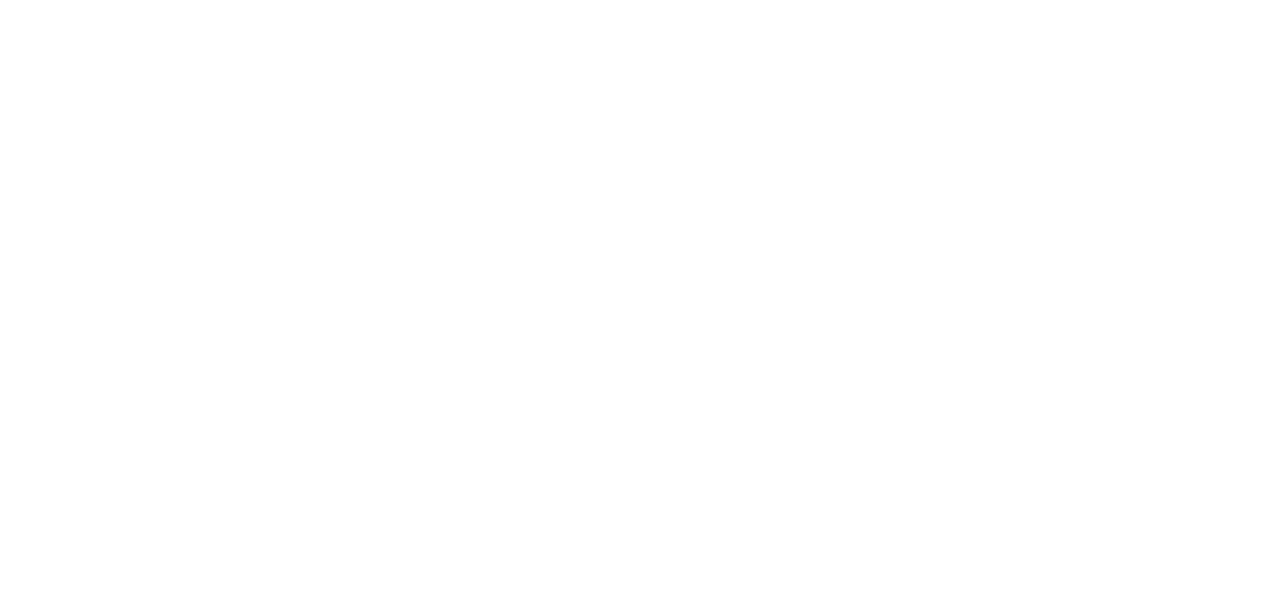
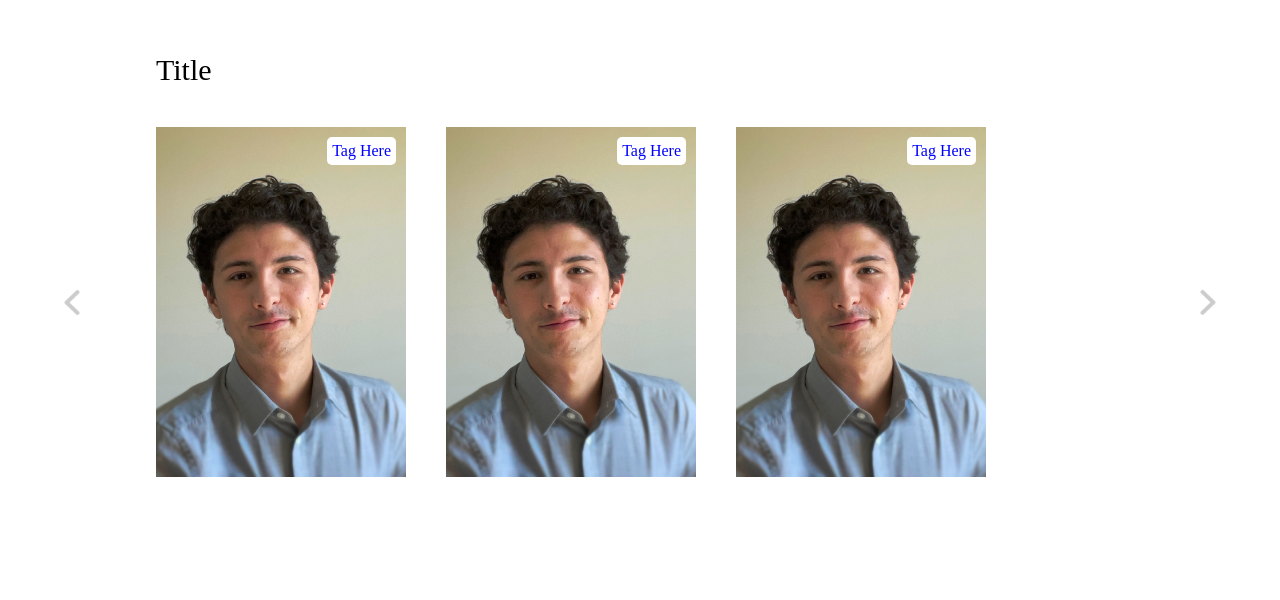
Before and after one commit to GabeDiniz/experience-carousel, a plain HTML site: page index.html in a window 1280 px wide. Drawn offline with Linux system fonts and the light colour scheme.

Commit message:
Update: working static temporary images

```diff
--- a/index.html
+++ b/index.html
@@ -1,7 +1,6 @@
 <!DOCTYPE html>
 <html lang="en">
-    <script src="script.js">
-    </script>
+    <script src="script.js"></script>
     <head>
         <title>Carousel</title>
         <link rel="stylesheet" type="text/css" href="style.css">
@@ -10,6 +9,36 @@
     </head>
 
     <body class="body">
+        <section class="product">
+            <h2 class="product-category">Title</h2>
+            <button class="pre-btn"><img src="images/arrow.png" ></button>
+            <button class="nxt-btn"><img src="images/arrow.png" ></button>
+            <div class="product-container">
+                <div class="product-card">
+                    <div class="product-image">
+                        <span class="tag">Tag here</span>
+                        <img class="product-thumb" src="images/Headshot.JPG" />
+                        <button class="card-btn">View project</button>
+                    </div>
+                </div>
+                <div class="product-card">
+                    <div class="product-image">
+                        <span class="tag">Tag here</span>
+                        <img class="product-thumb" src="images/Headshot.JPG" />
+                        <button class="card-btn">View project</button>
+                    </div>
+                </div>
+                <div class="product-card">
+                    <div class="product-image">
+                        <span class="tag">Tag here</span>
+                        <img class="product-thumb" src="images/Headshot.JPG" />
+                        <button class="card-btn">View project</button>
+                    </div>
+                </div>
+            </div>
+
+
+        </section>
 
     </body>
 
--- a/style.css
+++ b/style.css
@@ -0,0 +1,149 @@
+
+.product {
+    position: relative;
+    overflow: hidden;
+    padding: 20px;
+    /* border: red solid 1px; */
+}
+
+.product-category {
+    padding: 0 10vw;
+    font-size: 30px;
+    font-weight: 500;
+    margin-bottom: 40px;
+    text-transform: capitalize;
+}
+
+.product-container {
+    padding: 0 10vw;
+    display: flex;
+    overflow-x: auto;
+    scroll-behavior: smooth;
+    /* border: blue 1px solid; */
+}
+
+/* removes scrollbar */
+.product-container::-webkit-scrollbar {
+    display: none;
+  }
+
+.product-card {
+    flex: 0 0 auto;
+    width: 250px;
+    height: 450px;
+    margin-right: 40px;
+}
+
+.product-image {
+    position: relative;
+    width: 100%;
+    height: 350px;
+    overflow: hidden;
+}
+
+.product-thumb {
+    width: 100%;
+    height: 100%;
+    object-fit: cover;
+}
+
+.tag {
+    position: absolute;
+    background: white;
+    padding: 5px;
+    border-radius: 5px;
+    color: blue;
+    right: 10px;
+    top: 10px;
+    text-transform: capitalize;
+}
+
+.card-btn {
+    position: absolute;
+    bottom: 10px;
+    left: 50%;
+    transform: translateX(-50%);
+    padding: 10px;
+    width: 90%;
+    text-transform: capitalize;
+    border: none;
+    outline: none;
+    background-color: white;
+    border-radius: 5px;
+    transition: 0.5s;
+    cursor: pointer;
+    opacity: 0;
+}
+
+.product-card:hover .card-btn {
+    opacity: 1;
+}
+
+.card-btn:hover {
+    background: blue;
+    color: white;
+}
+
+.pre-btn,
+.nxt-btn {
+    border: none;
+    width: 10vw;
+    height: 100%;
+    position: absolute;
+    top: 0;
+    display: flex;
+    justify-content: center;
+    align-items: center;
+    background: linear-gradient(270deg, rgba(255, 255, 255, 0) 0%, #fff 100%);
+    cursor: pointer;
+    z-index: 9;
+}
+
+.nxt-btn {
+    right: 0;
+    transform: rotate(180deg);
+}
+.pre-btn {
+    left: 0;
+}
+.pre-btn img, .nxt-btn img {
+    width: 2vw;
+    opacity: 0.2;
+}
+
+.pre-btn:hover img, .nxt-btn:hover img {
+    opacity: 1;
+}
+
+.collection-container {
+    width: 100%;
+    display: grid;
+    grid-template-columns: repeat(2, 1fr);
+    grid-gap: 10px;
+}
+
+.collection {
+    position: relative;
+}
+
+.collection img {
+    width: 100%;
+    height: 100%;
+    object-fit: cover;
+}
+
+.collection p {
+    position: absolute;
+    top: 50%;
+    left: 50%;
+    transform: translate(-50%, -50%);
+    text-align: center;
+    color: #fff;
+    font-size: 50px;
+    text-transform: capitalize;
+}
+
+.collection:nth-child(3) {
+    grid-column: span 2;
+    margin-bottom: 10px;
+}
```
Also changed, not shown: images/Headshot.JPG (added), images/arrow.png (added).
